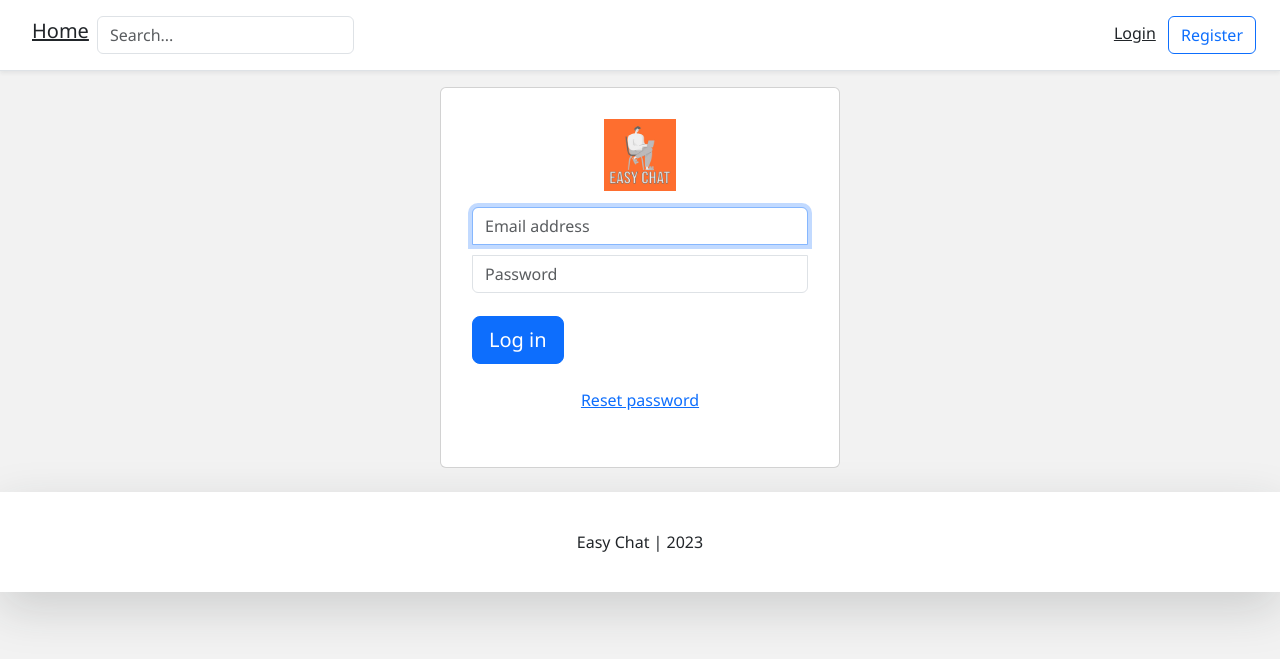
After one commit to VladGalchevsky/browser_chat, a Django app: page /login/ in a window 1280 px wide. The commit adds this page. Shown: the top 659 px of the page. Run offline with Django 3.2, Linux system fonts and the light colour scheme; some libraries are stand-ins or nearby versions.

Commit message:
Creating login and log-out forms

```diff
--- a/ChatServerPlayground/urls.py
+++ b/ChatServerPlayground/urls.py
@@ -24,12 +24,16 @@ from personal.views import (
 
 from account.views import (
     register_view,
+    login_view,
+    logout_view,
 )
 
 urlpatterns = [
     path('admin/', admin.site.urls),
     path('', home_screen_view, name='home'),
-    path('register/', register_view, name='register')
+    path('register/', register_view, name='register'),
+    path('login/', login_view, name='login'),
+    path('logout/', logout_view, name='logout'),
 ]
 
 if settings.DEBUG:
--- /dev/null
+++ b/account/templates/account/login.html
@@ -0,0 +1,70 @@
+{% extends 'base.html' %}
+{% load static %}
+
+{% block content %}
+
+
+<style type="text/css">
+  .card-signin {
+    width: 100%;
+    max-width: 400px;
+    padding: 15px;
+    margin: auto;
+  }
+
+  .form-signin input[type="email"] {
+    margin-bottom: 10px;
+    border-bottom-right-radius: 0;
+    border-bottom-left-radius: 0;
+  }
+
+  .form-signin input[type="password"] {
+    margin-bottom: -1px;
+    border-top-left-radius: 0;
+    border-top-right-radius: 0;
+  }
+</style>
+
+<div class="container-fluid">
+  <div class="row justify-content-center">
+    <div class="card card-signin">
+      <div class="card-body">
+        <form class="form-signin" method="post">{% csrf_token %}
+          <div class="d-flex flex-column pb-3">
+            <img class="img-fluid mx-auto d-block" src="{% static 'easy_chat/Free_Sample_By_Wix.jpg' %}" alt="logo"
+              width="72" height="72">
+          </div>
+          <input type="email" name="email" id="inputEmail" class="form-control" placeholder="Email address" required
+            autofocus>
+
+          <input type="password" name="password" id="inputPassword" class="form-control" placeholder="Password"
+            required>
+          <br>
+
+          {% for field in login_form %}
+          <p>
+            {% for error in field.errors %}
+          <p style="color: red">{{ error }}</p>
+          {% endfor %}
+          </p>
+          {% endfor %}
+          {% if login_form.non_field_errors %}
+          <div style="color: red">
+            <p>{{login_form.non_field_errors}}</p>
+          </div>
+
+          {% endif %}
+
+          <button class="btn btn-lg btn-primary btn-block" type="submit">Log in</button>
+        </form>
+
+        <div class="d-flex flex-column my-4">
+          <a class="m-auto" href="#">Reset password</a>
+        </div>
+      </div>
+    </div>
+
+  </div>
+</div>
+
+{% endblock content %}
--- a/account/views.py
+++ b/account/views.py
@@ -1,8 +1,8 @@
 from django.shortcuts import render, redirect
 from django.http import HttpResponse
-from django.contrib.auth import login, authenticate
+from django.contrib.auth import login, authenticate, logout
 
-from account.forms import RegistrationForm
+from account.forms import AccountAuthenticationForm, RegistrationForm
 
 
 def register_view(request, *args, **kwargs):
@@ -19,7 +19,7 @@ def register_view(request, *args, **kwargs):
             raw_password = form.cleaned_data.get('password1')
             account = authenticate(email=email, password=raw_password)
             login(request, account)
-            destination = kwargs.get('next')
+            destination = get_redirect_if_exists(request)
             if destination:
                 return redirect(destination)
             return redirect('home')
@@ -29,3 +29,41 @@ def register_view(request, *args, **kwargs):
         form = RegistrationForm()
         context['registration_form'] = form
     return render(request, 'account/register.html', context)
+
+
+def logout_view(request):
+    logout(request)
+    return redirect('home')
+
+
+def login_view(request, *args, **kwargs):
+    context = {}
+
+    user = request.user
+    if user.is_authenticated:
+        return redirect('home')
+
+    destination = get_redirect_if_exists(request)
+    if request.POST:
+        form = AccountAuthenticationForm(request.POST)
+        if form.is_valid():
+            email = request.POST['email']
+            password = request.POST['password']
+            user = authenticate(email=email, password=password)
+            if user:
+                login(request, user)
+                destination = get_redirect_if_exists(request)
+                if destination:
+                    return redirect(destination)
+                return redirect('home')
+            else:
+                context['login_form'] = form
+    return render(request, 'account/login.html', context)
+
+
+def get_redirect_if_exists(request):
+    redirect = None
+    if request.GET:
+        if request.GET.get('next'):
+            redirect = str(request.GET.get('next'))
+    return redirect
--- a/templates/inc/header.html
+++ b/templates/inc/header.html
@@ -106,14 +106,14 @@
                 src="{{ request.user.profile_image.url }}" alt="codingwithmitch logo" width="40" height="40">
               <div class="dropdown-menu" aria-labelledby="id_profile_links">
                 <a class="dropdown-item" href="#">Account</a>
-                <a class="dropdown-item" href="#">Logout</a>
+                <a class="dropdown-item" href="{% url 'logout' %}">Logout</a>
               </div>
             </div>
           </div>
 
         </div>
         {% else %}
-        <a class="p-2 text-dark" href="#">Login</a>
+        <a class="p-2 text-dark" href="{% url 'login' %}">Login</a>
         <a class="btn btn-outline-primary" href="{% url 'register' %}">Register</a>
         {% endif %}
       </nav>
@@ -140,12 +140,13 @@
                 src="{{ request.user.profile_image.url }}" alt="logo" width="40" height="40">
               <div class="dropdown-menu" aria-labelledby="id_profile_links">
                 <a class="dropdown-item" href="#">Account</a>
+                <a class="dropdown-item" href="{% url 'logout' %}">Logout</a>
               </div>
             </div>
           </div>
         </div>
         {% else %}
-        <a class="p-2 text-dark" href="#">Login</a>
+        <a class="p-2 text-dark" href="{% url 'login' %}">Login</a>
         <a class="btn btn-outline-primary m-2" href="{% url 'register' %}">Register</a>
         {% endif %}
       </nav>
```
Also changed, not shown: account/forms.py (+15 -0 lines).
